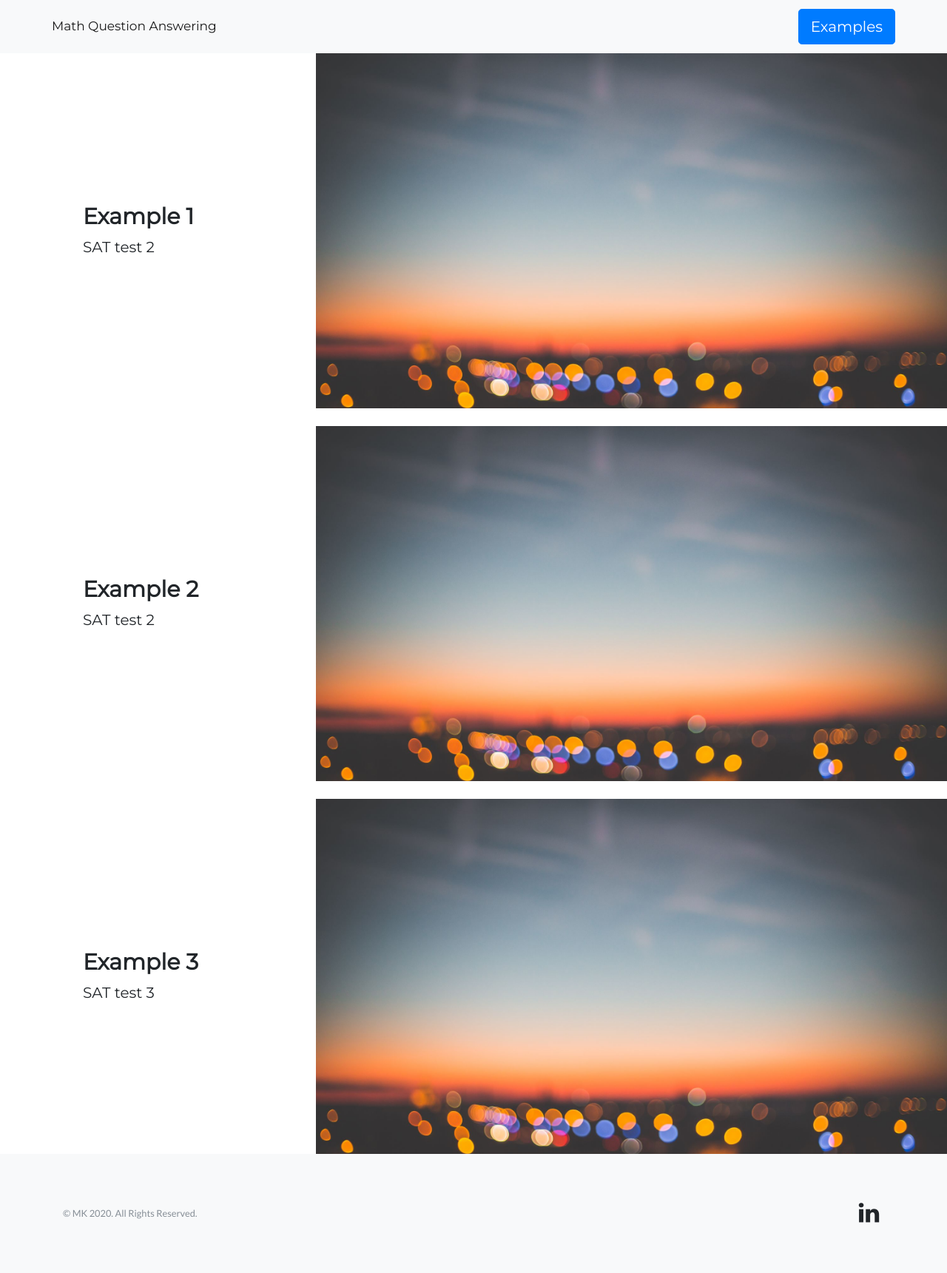
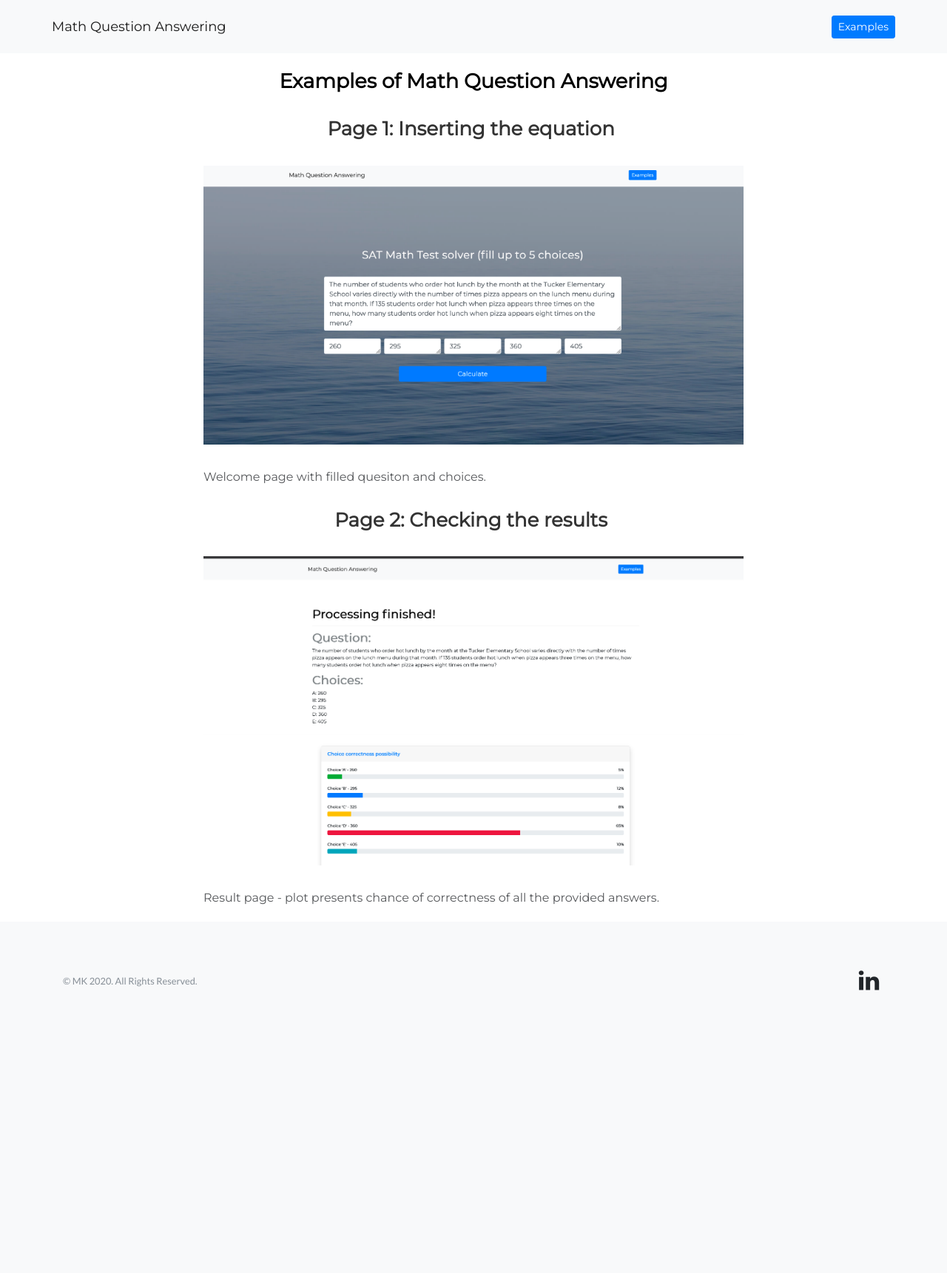
Before and after one commit to Marrkon/Msc-pipeline-interface, a Flask app: page /examples in a window 1280 px wide. Shown: the whole page at 74% size. After the commit the page ends 1339 px from the top, so only its background shows below. Run offline with Flask 2, Linux system fonts and the light colour scheme; some libraries are stand-ins or nearby versions.

Commit message:
feat: upgrade GUI"

```diff
--- a/app.py
+++ b/app.py
@@ -4,7 +4,6 @@ import flask
 app = flask.Flask(__name__)
 
 ### Templates route
-
 @app.route('/', methods=['GET', 'POST'])
 def index():
     return render_template("index.html")
@@ -35,25 +34,41 @@ def page_not_found(error):
     return render_template('404.html', title=404), 404
 
 ### Calculate score
+# Generate answer from the question or information that answer coudn't be found
+def solution_pipeline(question, choices):
+    result, equation_status = [5,12,8,65,10], True
 
-# Generate answer from the question or information that answer coudn't be found
-def solution_pipeline(question):
-    return 2
+    # Clear values which are empty
+    for idx,val in enumerate(choices):
+        if val == '':
+            result[idx] = "NaN"
+
+    # Just one answer -> five 100%
+    if result.count("NaN") == 4:
+        for idx, val in enumerate(result):
+            if val != "NaN":
+                result[idx] = 100
+
+    if result.count("NaN") == 5:
+        equation_status = False
+
+    return result, equation_status
+
 
 @app.route('/loading_answer', methods=['GET', 'POST'])
 def loading_answer():
+    # Init empty vars for quesiton and choices
+    choice_a, choice_b, choice_c, choice_d, choice_e, question = '','','','','',''
+
+    # Chocies text
+    choice_a, choice_b, choice_c, choice_d, choice_e = request.form['choice_a'], request.form['choice_b'], request.form['choice_c'], request.form['choice_d'], request.form['choice_e']
+    all_choices = [choice_a, choice_b, choice_c, choice_d, choice_e]
+
+    # Question text
     question = request.form['question_field']
 
-    # TODO - run loading page here
+    # Calculate the most possible solution
+    answer, equation_status = solution_pipeline(question, all_choices)
 
-    answer = solution_pipeline(question)
-
-    # debug - delete in production
-    print("Queston:", question, "Type of question:",
-        type(question),
-        'Answer:', answer,
-        'type(answer):',
-        type(answer))
-
-    # final answer
-    return render_template("score.html", question = question, answer = answer)
+    # Show answer on the screen
+    return render_template("score.html", question = question, choices = all_choices, answer = answer, equation_status = equation_status)
--- a/static/assets/css/Animated-Typing-With-Blinking.css
+++ b/static/assets/css/Animated-Typing-With-Blinking.css
@@ -69,3 +69,21 @@
 .noSelect {
   pointer-events: none;
 }
+
+@media (min-width: 500px) {
+  .title_navbar {
+    font-size: 21px;
+  }
+}
+
+@media (max-width: 500px) {
+  .title_navbar {
+    font-size: 14px;
+  }
+}
+
+@media (min-width: 992px) {
+  .calculation_column {
+    margin-top: -4%;
+  }
+}
--- /dev/null
+++ b/static/assets/css/Article-Clean.css
@@ -0,0 +1,83 @@
+.article-clean {
+  color: #56585b;
+  background-color: #fff;
+  font-family: 'Lora', serif;
+  font-size: 14px;
+}
+
+.article-clean .intro {
+  font-size: 16px;
+  margin: 0 auto 30px;
+}
+
+.article-clean .intro h1 {
+  font-size: 32px;
+  margin-bottom: 15px;
+  padding-top: 20px;
+  line-height: 1.5;
+  color: inherit;
+  margin-top: 20px;
+}
+
+.article-clean .intro p {
+  color: #929292;
+  font-size: 12px;
+}
+
+.article-clean .intro p .by {
+  font-style: italic;
+}
+
+.article-clean .intro p .date {
+  text-transform: uppercase;
+  padding: 4px 0 4px 10px;
+  margin-left: 10px;
+  border-left: 1px solid #ddd;
+}
+
+.article-clean .intro p a {
+  color: #333;
+  text-transform: uppercase;
+  padding-left: 3px;
+}
+
+.article-clean .intro img {
+  margin-top: 20px;
+}
+
+.article-clean .text p {
+  margin-bottom: 20px;
+  line-height: 1.45;
+}
+
+@media (min-width:768px) {
+  .article-clean .text p {
+    font-size: 16px;
+  }
+}
+
+.article-clean .text h2 {
+  margin-top: 28px;
+  margin-bottom: 20px;
+  line-height: 1.45;
+  font-size: 16px;
+  font-weight: bold;
+  color: #333;
+}
+
+@media (min-width:768px) {
+  .article-clean .text h2 {
+    font-size: 20px;
+  }
+}
+
+.article-clean .text figure {
+  text-align: center;
+  margin-top: 30px;
+  margin-bottom: 20px;
+}
+
+.article-clean .text figure img {
+  margin-bottom: 12px;
+  max-width: 100%;
+}
--- a/static/assets/js/bs-init.js
+++ /dev/null
@@ -1,5 +0,0 @@
-$(document).ready(function(){
-	$('[data-bs-hover-animate]')
-		.mouseenter( function(){ var elem = $(this); elem.addClass('animated ' + elem.attr('data-bs-hover-animate')) })
-		.mouseleave( function(){ var elem = $(this); elem.removeClass('animated ' + elem.attr('data-bs-hover-animate')) });
-});
--- a/templates/examples.html
+++ b/templates/examples.html
@@ -1,42 +1,31 @@
-<!DOCTYPE html>
-
 {% extends "layout.html" %}
 {% block content %}
 
-<section class="showcase">
-    <div class="container-fluid p-0">
-        <div class="row no-gutters">
-            <div class="col-lg-7 col-xl-8 order-lg-2 text-white showcase-img" style="background-image: url('../static/assets/img/mgr-panel.jpg');"><span></span></div>
-            <div class="col-lg-5 col-xl-4 my-auto order-lg-1 showcase-text">
-                <h2 style="font-family: Montserrat;font-size: 30px;">Example 1&nbsp;</h2>
-                <p class="lead mb-0" style="font-family: Montserrat;">SAT test 2</p>
-            </div>
-        </div><br>
-        <div class="row no-gutters">
-            <div class="col-lg-7 col-xl-8 order-lg-2 text-white showcase-img" style="background-image: url('../static/assets/img/mgr-panel.jpg');"><span></span></div>
-            <div class="col-lg-5 col-xl-4 my-auto order-lg-1 showcase-text">
-                <h2 style="font-family: Montserrat;font-size: 30px;">Example 2&nbsp;</h2>
-                <p class="lead mb-0" style="font-family: Montserrat;">SAT test 2&nbsp;</p>
-            </div>
-        </div><br>
-        <div class="row no-gutters">
-            <div class="col-lg-7 col-xl-8 order-lg-2 text-white showcase-img" style="background-image: url(&quot;../static/assets/img/mgr-panel.jpg&quot;);"><span></span></div>
-            <div class="col-lg-5 col-xl-4 my-auto order-lg-1 showcase-text">
-                <h2 style="font-family: Montserrat;font-size: 30px;">Example 3&nbsp;</h2>
-                <p class="lead mb-0" style="font-family: Montserrat;font-size: 20px;">SAT test 3<br></p>
+<div class="article-clean">
+    <div class="container">
+        <div class="row">
+            <div class="col-lg-10 col-xl-8 offset-lg-1 offset-xl-2">
+                <div class="intro">
+                    <h3 class="text-center" style="margin-top: 3%;font-family: Montserrat;color: rgb(0,0,0);font-size: 27px;/*background: rgba(23,23,2,0.1);*/">Examples of Math Question Answering</h3>
+                </div>
+                <div class="text" style="font-family: Montserrat;">
+                    <h2 style="font-family: Montserrat;text-align: center;font-size: 26px;">Page 1: Inserting the equation&nbsp;</h2>
+                    <figure><img class="figure-img" src="../static/assets/img/question_before.png"></figure>
+                    <p>Welcome page with filled quesiton and choices.</p>
+                </div>
+                <div class="text">
+                    <h2 style="font-family: Montserrat;text-align: center;font-size: 26px;">Page 2: Checking the results&nbsp;</h2>
+                    <figure><img class="figure-img" src="../static/assets/img/question_after.png"></figure>
+                    <p style="font-family: Montserrat;"> Result page - plot presents chance of correctness of all the provided answers.</p>
+                </div>
             </div>
         </div>
     </div>
-</section>
-    <!-- <div class="highlight-clean">
-        <div class="container">
-            <div class="intro">
-                <h2 class="text-center"></h2>
-                <p class="text-center">Were the examples helpful?</p>
-            </div>
-            <div class="buttons"><a class="btn btn-primary" role="button" href="#">Yes&nbsp;</a><button class="btn btn-light" type="button">No</button></div>
-        </div>
-    </div> -->
+</div>
+
+<script src="../static/assets/js/jquery.min.js"></script>
+<script src="../static/assets/bootstrap/js/bootstrap.min.js"></script>
+<script src="../static/assets/js/Animated-Typing-With-Blinking.js"></script>
 
 
 {% endblock %}
--- a/templates/layout.html
+++ b/templates/layout.html
@@ -5,24 +5,31 @@
     <meta charset="utf-8">
     <meta name="viewport" content="width=device-width, initial-scale=1.0, shrink-to-fit=no">
     <title>Math Question Answering</title>
-    <meta name="description" content="math SAT practice exams solver">
+    <meta name="description" content="SAT Math Test solver">
+    <meta property="og:image" content="../static/assets/img/icons8-math-64.png">
+
+    <script src="//ajax.googleapis.com/ajax/libs/jquery/1.9.1/jquery.min.js"></script>
     <link rel="stylesheet" href="../static/assets/bootstrap/css/bootstrap.min.css">
     <link rel="stylesheet" href="https://fonts.googleapis.com/css?family=Lato:300,400,700,300italic,400italic,700italic">
+    <link rel="stylesheet" href="https://fonts.googleapis.com/css?family=Lora">
     <link rel="stylesheet" href="https://fonts.googleapis.com/css?family=Montserrat">
     <link rel="stylesheet" href="../static/assets/fonts/font-awesome.min.css">
+    <link rel="stylesheet" href="../static/assets/css/Article-Clean.css">
     <link rel="stylesheet" href="../static/assets/css/Animated-Typing-With-Blinking.css">
     <link rel="stylesheet" href="../static/assets/css/Highlight-Blue.css">
     <link rel="stylesheet" href="../static/assets/css/Highlight-Clean.css">
     <link rel="stylesheet" href="https://cdnjs.cloudflare.com/ajax/libs/animate.css/3.5.2/animate.min.css">
     <link rel="stylesheet" href="../static/assets/css/multi-step-form.css">
     <link rel="stylesheet" href="../static/assets/css/Wave-update.css">
+
+
 </head>
 
 <body>
     <nav class="navbar navbar-light navbar-expand bg-light navigation-clean" style="height: 72px;">
-        <div class="container"><a class="navbar-brand" href={{ url_for('index') }} style="font-size: 17px;font-family: Montserrat;">Math Question Answering</a><button data-toggle="collapse" class="navbar-toggler" data-target="#navcol-1"></button>
+        <div class="container"><a class="navbar-brand" href={{ url_for('index') }} style="font-size: 18px;font-family: Montserrat;">Math Question Answering</a><button data-toggle="collapse" class="navbar-toggler" data-target="#navcol-1"></button>
             <div class="collapse navbar-collapse"
-                id="navcol-1" style="height: 48px;"><a class="btn btn-primary btn-lg ml-auto" role="button" href={{ url_for('examples') }} style="font-family: Montserrat;">Examples</a></div>
+                id="navcol-1" style="height: 48px;"><a class="btn btn-primary btn-sm ml-auto" role="button" href={{ url_for('examples') }} style="font-family: Montserrat;">Examples</a></div>
         </div>
     </nav>
 
@@ -48,6 +55,7 @@
             </div>
         </div>
     </footer>
+
     <script src="../static/ts/js/jquery.min.js"></script>
     <script src="../static/assets/bootstrap/js/bootstrap.min.js"></script>
     <script src="../static/assets/js/bs-init.js"></script>
```
Also changed, not shown: templates/index.html (+10 -20 lines), templates/layout-without-footer.html (+9 -3 lines), templates/score.html (+63 -16 lines), static/assets/img/bg-masthead.jpg (deleted), static/assets/img/icons8-math-64.png (added), static/assets/img/mgr-panel.jpg (deleted), static/assets/img/question_after.png (added), static/assets/img/question_before.png (added).
